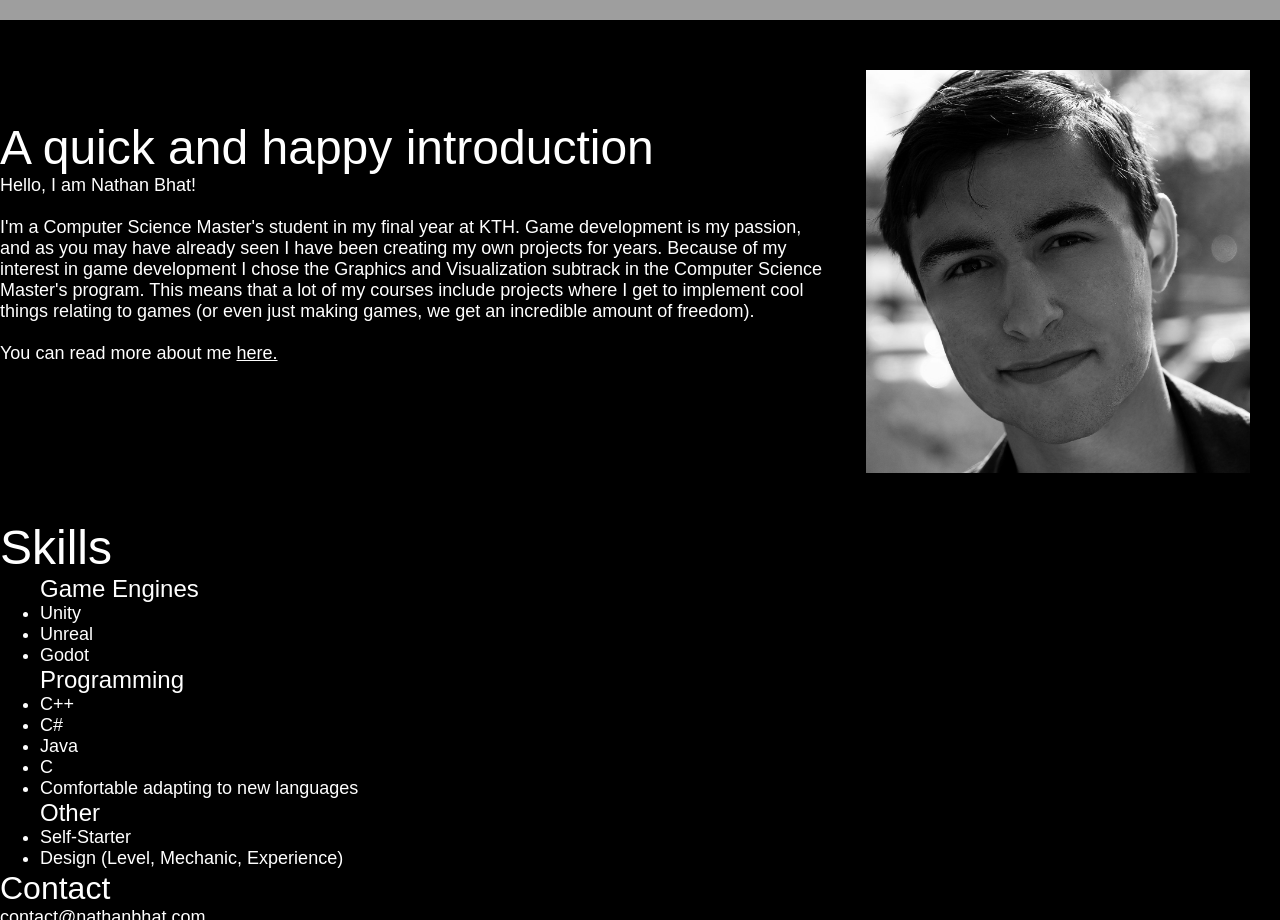
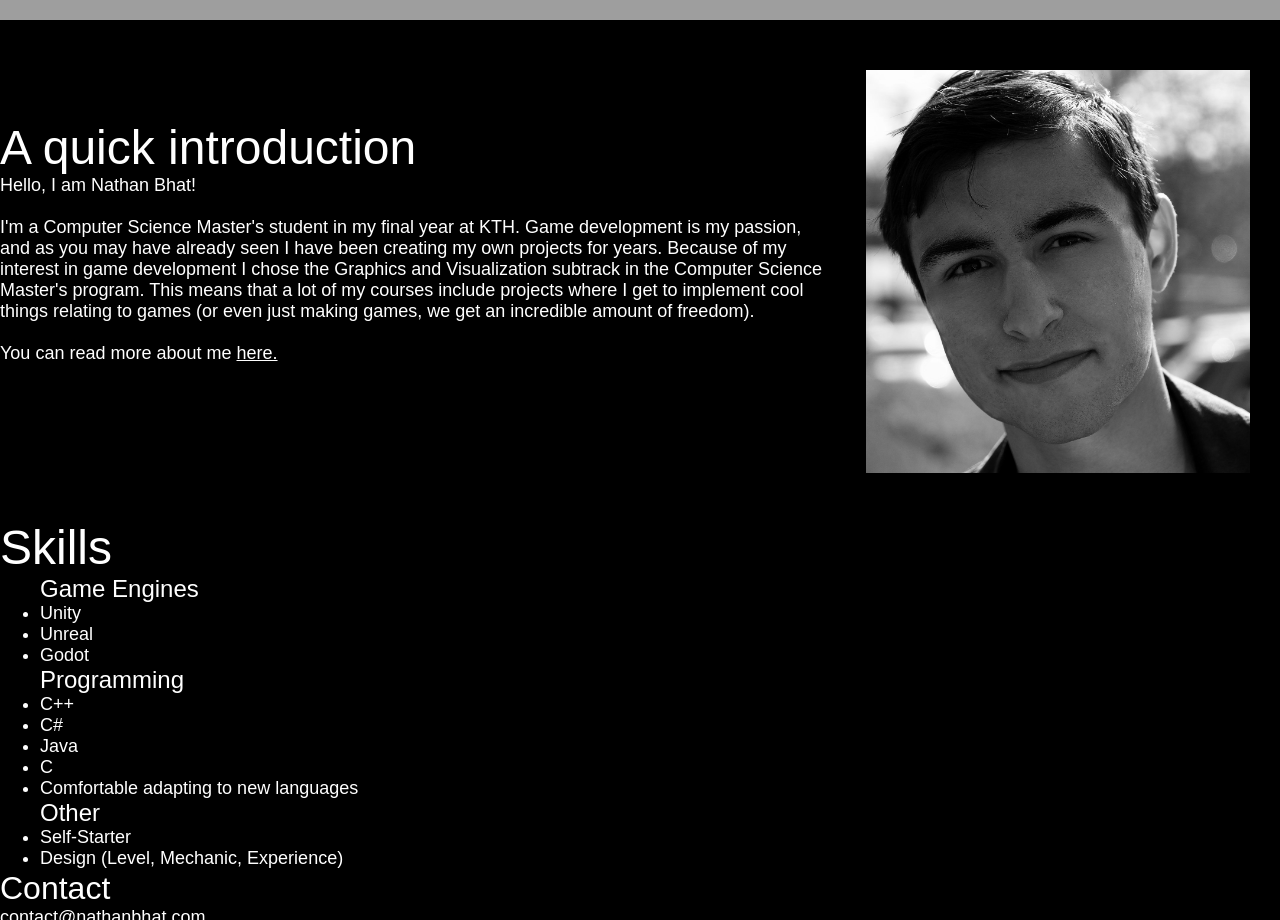
Before and after one commit to bhatnathan/bhatnathan.github.io, a plain HTML site: page index.html in a window 1280 px wide. Shown: the part 880-1800 px from the top of the page. Drawn offline with Linux system fonts and the light colour scheme; grey boxes are pictures that could not be loaded.

Commit message:
Update index.html

```diff
--- a/index.html
+++ b/index.html
@@ -44,7 +44,7 @@
 
     <div class="page-element" id="intro">
       <div class="left-dominant">
-        <h1>A quick and happy introduction</h1>
+        <h1>A quick introduction</h1>
         <p>Hello, I am Nathan Bhat! <br/><br/> I'm a Computer Science Master's student in my final year at KTH. Game development is my passion, and as you may have already seen I have been creating my own projects for years. Because of my interest in game development I chose the Graphics and Visualization subtrack in the Computer Science Master's program. This means that a lot of my courses include projects where I get to implement cool things relating to games (or even just making games, we get an incredible amount of freedom). <br/> <br/>You can read more about me <a href="pages/about.html">here.</a></p>
       </div>
       <img class="right-submissive" id="me" src="img/me.png" alt="Picture of Me">
```
